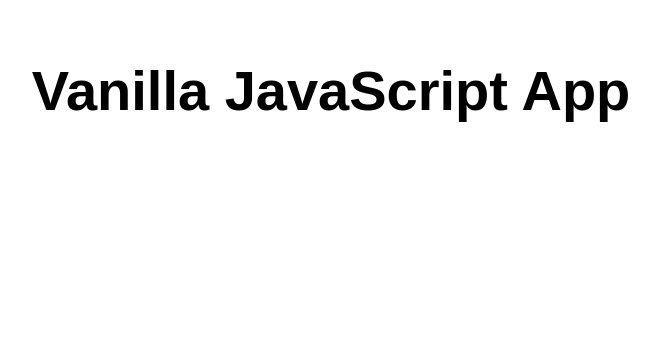
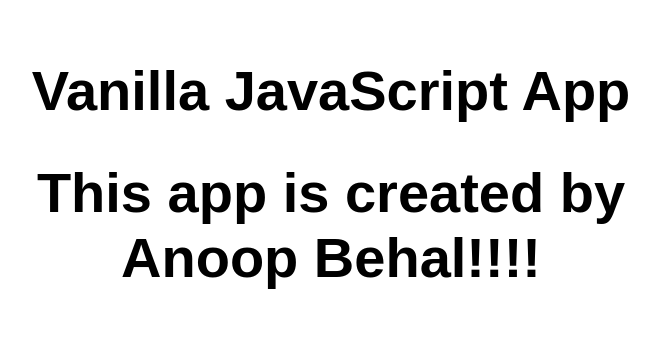
Before and after one commit to anoopbehal/my-first-static-web-app, a website: page src/index.html in a window 1280 px wide. Shown: the whole page, without its empty margins (309-968 px from the left). Drawn offline with Linux system fonts and the light colour scheme.

Commit message:
First change added my name

```diff
--- a/src/index.html
+++ b/src/index.html
@@ -11,6 +11,8 @@
 <body>
   <main>
     <h1>Vanilla JavaScript App</h1>
+    <h1>This app is created by Anoop Behal!!!!</h1>
+
   </main>
 </body>
 
```
